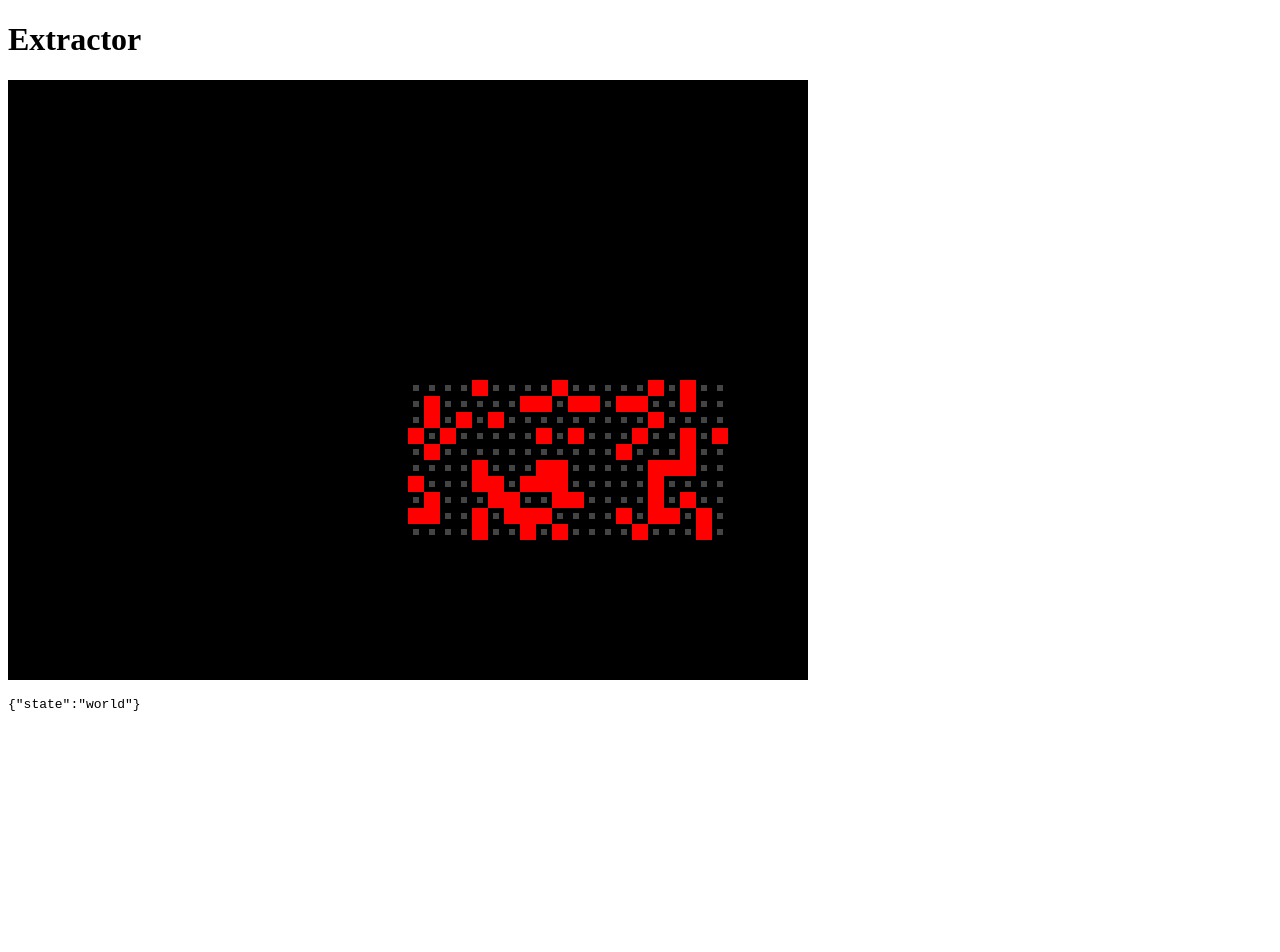
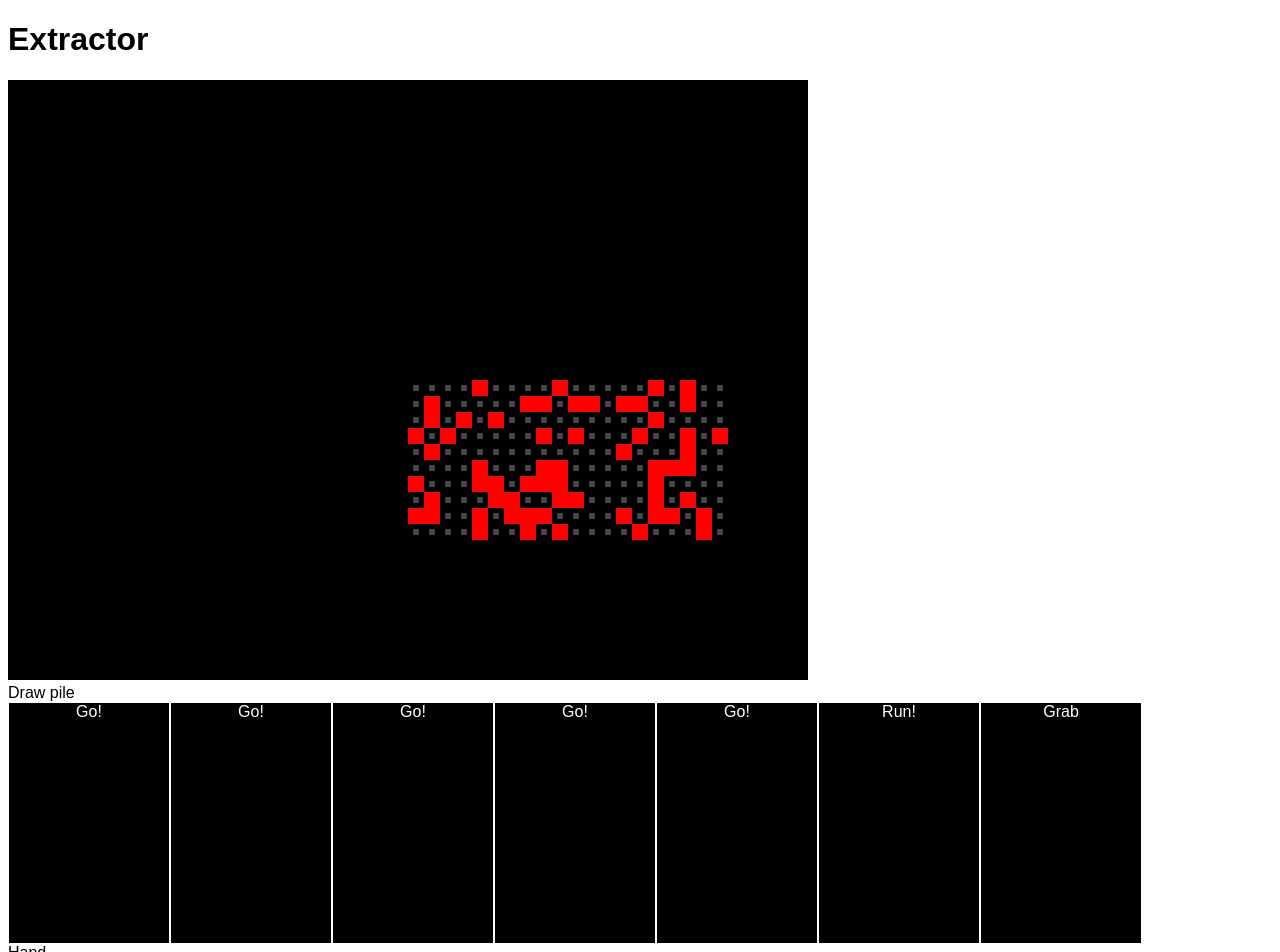
Before and after one commit to nick-hiebl/extractor-react, a React (Create React App) app: page / in a window 1280 px wide. Shown: the top 952 px of the page. Before the commit the page ends 800 px from the top, so only its background shows below. Built offline with nearby package versions, Linux system fonts and the light colour scheme.

Commit message:
Basic rendering of world state

```diff
--- a/public/index.html
+++ b/public/index.html
@@ -5,6 +5,7 @@
 	<meta charset="utf-8" />
 	<meta name="description" content="Extractor" />
 	<title>Extractor</title>
+	<link rel="stylesheet" href="%PUBLIC_URL%/style.css">
 </head>
 
 <body>
--- /dev/null
+++ b/public/style.css
@@ -0,0 +1,13 @@
+body {
+	font-family: sans-serif;
+}
+
+.column {
+	display: flex;
+	flex-direction: column;
+}
+
+.row {
+	display: flex;
+	flex-direction: row;
+}
--- /dev/null
+++ b/src/components/Card.css
@@ -0,0 +1,8 @@
+.card {
+	width: 160px;
+	height: 240px;
+	border: 1px solid white;
+	text-align: center;
+	background-color: black;
+	color: white;
+}
--- /dev/null
+++ b/src/components/Card.tsx
@@ -0,0 +1,17 @@
+import React from 'react';
+
+import { Card } from '../game/cards/deck';
+
+import './Card.css';
+
+type Props = {
+	card: Card;
+};
+
+export const CardComponent = ({ card }: Props) => {
+	return (
+		<div className="stack card">
+			<span>{card.name}</span>
+		</div>
+	);
+};
--- a/src/components/Game.tsx
+++ b/src/components/Game.tsx
@@ -1,14 +1,21 @@
 import React, { useSyncExternalStore } from 'react';
 
 import { GameManager } from '../game/manager';
+
+import { WorldComponent } from './World';
 
 type Props = {
 	game: GameManager;
 }
 
 export const Game = ({ game }: Props) => {
-	const state = useSyncExternalStore(game.externalStore.subscribe, game.externalStore.getSnapshot);
-	console.log(state);
+	const { state } = useSyncExternalStore(game.externalStore.subscribe, game.externalStore.getSnapshot);
+
+	if (state === 'world') {
+		return (
+			<WorldComponent world={game.world} />
+		);
+	}
 
 	return (
 		<pre>{JSON.stringify(state)}</pre>
--- /dev/null
+++ b/src/components/World.tsx
@@ -0,0 +1,41 @@
+import React, { useSyncExternalStore } from 'react';
+
+import { World } from '../game/world';
+
+import { CardComponent } from './Card';
+import { Card } from '../game/cards/deck';
+
+type CardArrayProps = {
+	cards: Card[];
+	title: React.ReactNode;
+};
+
+const CardArray = ({ cards, title }: CardArrayProps) => {
+	return (
+		<div className="column">
+			{title}
+			<div className="row">
+				{cards.map(card => (
+					<CardComponent key={card.id} card={card} />
+				))}
+			</div>
+		</div>
+	)
+};
+
+type Props = {
+	world: World;
+};
+
+export const WorldComponent = ({ world }: Props) => {
+	const deck = useSyncExternalStore(world.deckWatcher.subscribe, world.deckWatcher.getSnapshot);
+
+	return (
+		<div>
+			<CardArray cards={deck.draw} title="Draw pile" />
+			<CardArray cards={deck.hand} title="Hand" />
+			<CardArray cards={deck.discard} title="Discard" />
+			<CardArray cards={deck.destroyed} title="Destroyed" />
+		</div>
+	);
+};
--- a/src/game/world/index.ts
+++ b/src/game/world/index.ts
@@ -1,6 +1,7 @@
 import { type Card, type Deck, setUpDeck } from '../cards/deck';
 import { createGrid } from '../../common/grid-utils';
 import { Canvas } from '../../dom/canvas';
+import { createExternalStore, type ExternalStore } from '../../state/external-store';
 
 type Cell = null | true;
 
@@ -15,12 +16,16 @@ export class World {
 
 	deck: Deck;
 
+	deckWatcher: ExternalStore<Deck>;
+
 	constructor(cardList: Card[]) {
 		this.grid = createGrid(WORLD_HEIGHT, WORLD_WIDTH, () => Math.random() > 0.7 ? true : null);
 
 		this.screen = Canvas.create(WORLD_WIDTH * SCALE, WORLD_HEIGHT * SCALE);
 
 		this.deck = setUpDeck(cardList);
+
+		this.deckWatcher = createExternalStore(() => this.deck);
 	}
 
 	draw() {
--- a/src/react-app-env.d.ts
+++ b/src/react-app-env.d.ts
@@ -1 +1,3 @@
 /// <reference types="react-scripts" />
+
+declare module '*.css';
```
